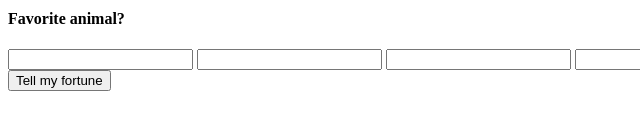
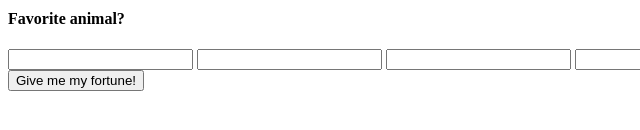
Before and after one commit to Chrireid18/MASH-Game, a plain HTML site: page index.html in a window 1280 px wide. Shown: the part 306-436 px from the top of the page, 0-640 px from the left. Drawn offline with Linux system fonts and the light colour scheme.

Commit message:
Update index.html

```diff
--- a/index.html
+++ b/index.html
@@ -42,7 +42,7 @@
           <input name="answer_3[]">
         </div>
       </div>
-      <button type="submit" class="button-submit">Tell my fortune</button>
+      <button type="submit" class="button-submit">Give me my fortune!</button>
     </form>
     <script src=""></script>
   </body>
```
